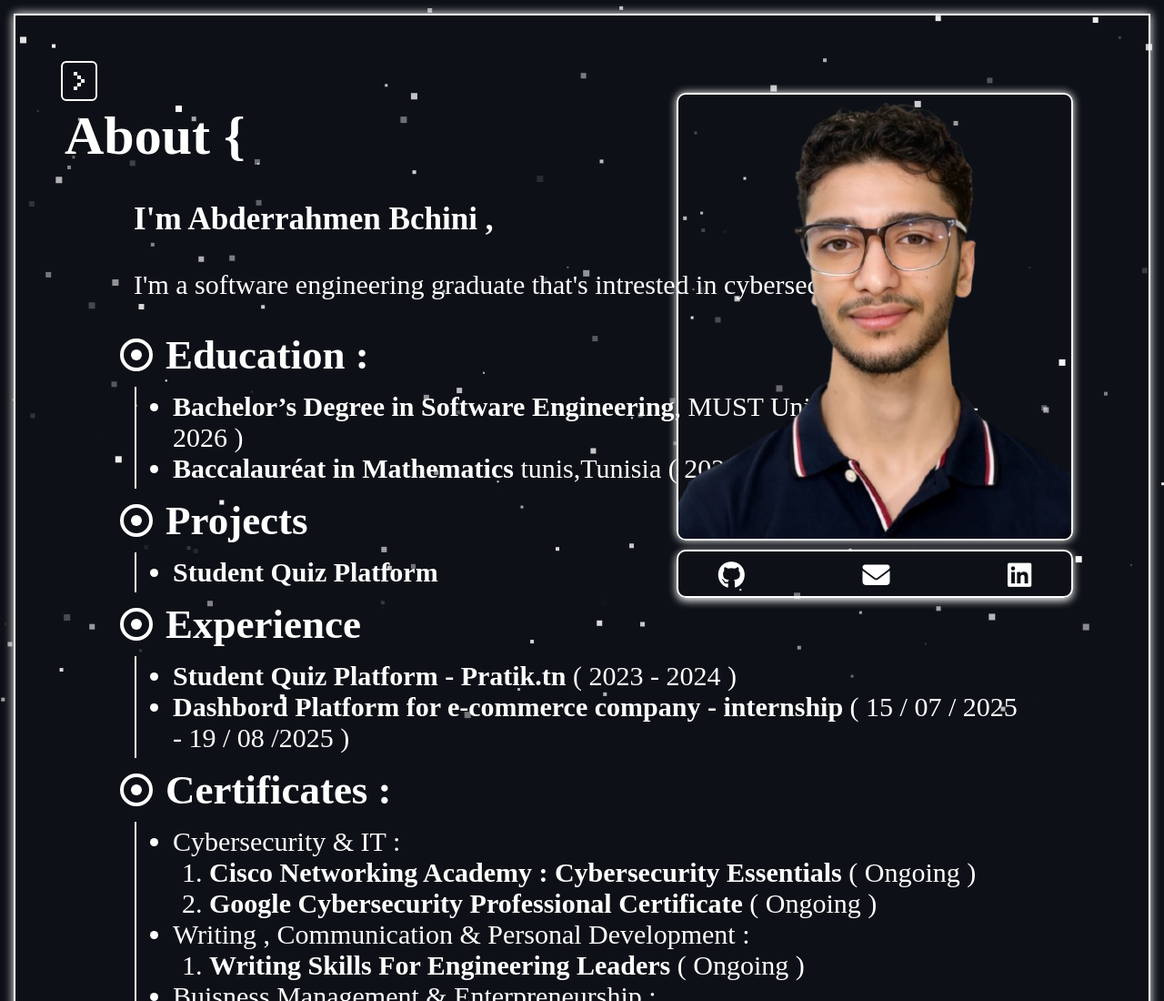
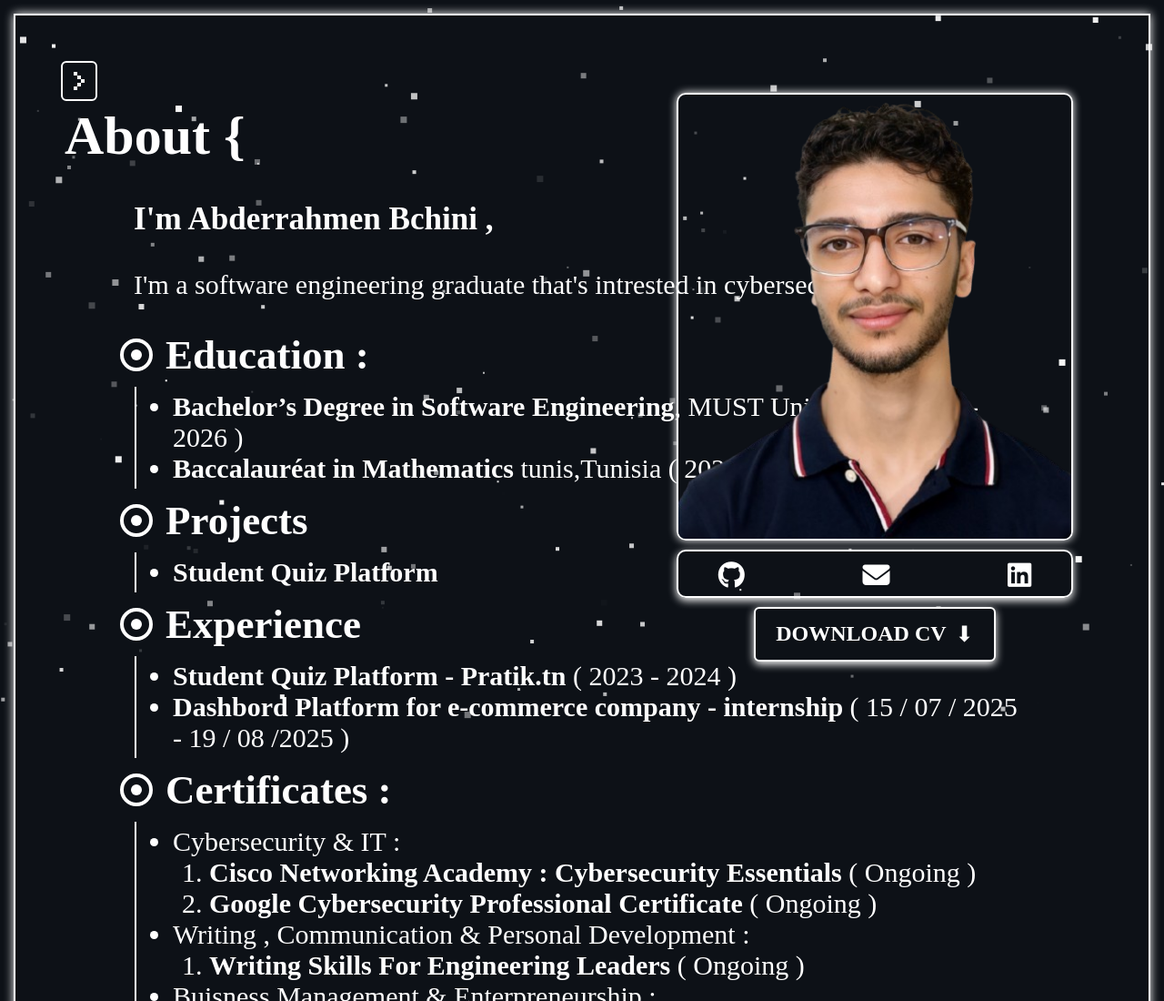
Before and after one commit to abderrahmen-bchini/website, a plain HTML site: page website/index.html in a window 1280 px wide. Shown: the top 1100 px of the page at 91% size. Drawn offline with Linux system fonts and the light colour scheme; a web font is replaced by a local one.

Commit message:
adding cv download option

```diff
--- a/website/index.html
+++ b/website/index.html
@@ -60,6 +60,9 @@
           <i class="fa-brands fa-linkedin"></i>
         </a>
       </nav>
+      <a href="CV_Resume.pdf" download="CV_Resume.pdf">
+        <button class="download-button"> <strong>DOWNLOAD CV </strong> ⬇</button>
+      </a>
     </div>
   </header>
 
--- a/website/style.css
+++ b/website/style.css
@@ -117,7 +117,50 @@ a:hover , button:hover ,nav:hover , .switch:hover , .knob:hover , .menu:hover ,
   overflow: hidden;
 
 }
+.download-button {
+  display: inline-flex;
+  align-items: center;
+  gap: 10px;
+  margin: 10px;
+  font-family: pixel;
+  font-size: 24px;
+  padding: 14px 22px;
 
+  background-color: var(--bg-color);
+  color: var(--text-color);
+
+  border: 2px solid var(--border-color);
+  border-radius: 6px;
+
+  box-shadow: 0 3px 10px var(--shadow-color);
+
+  cursor: pointer;
+  transition:
+    color 0.3s ease,
+    border-color 0.3s ease,
+    box-shadow 0.3s ease,
+    transform 0.2s ease;
+}
+
+
+/* Hover */
+.download-button:hover {
+  color: var(--switch-active);
+  border-color: var(--switch-active);
+  box-shadow: 0 0 12px var(--switch-active);
+  transform: translateY(-3px) scale(1.05);
+}
+
+/* SVG animation */
+.download-button:hover .download-svg {
+  transform: translateY(2px);
+}
+
+/* Click */
+.download-button:active {
+  transform: translateY(0) scale(1);
+  box-shadow: 0 0 6px var(--shadow-color);
+}
 .contacts {
   display: flex;
   width: 100%;
```
Also changed, not shown: 1 other file.
